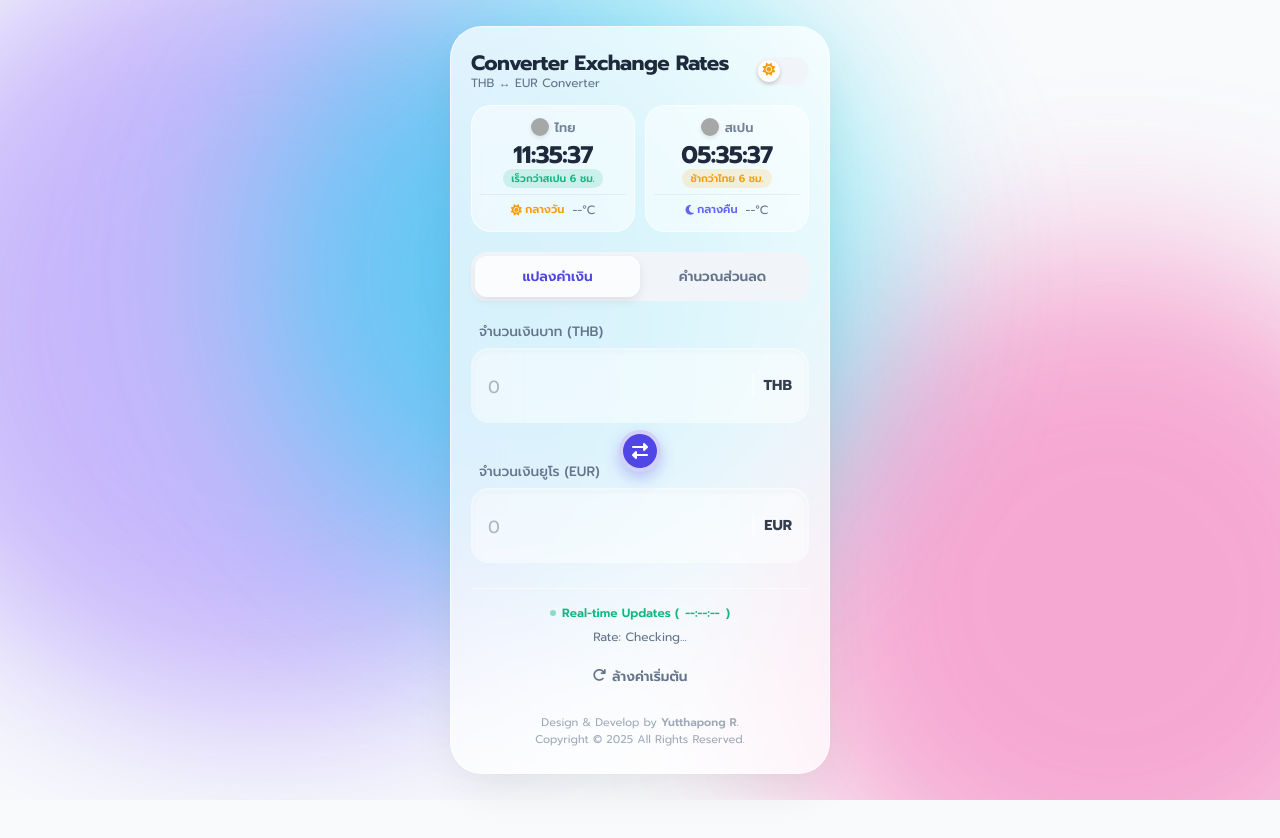
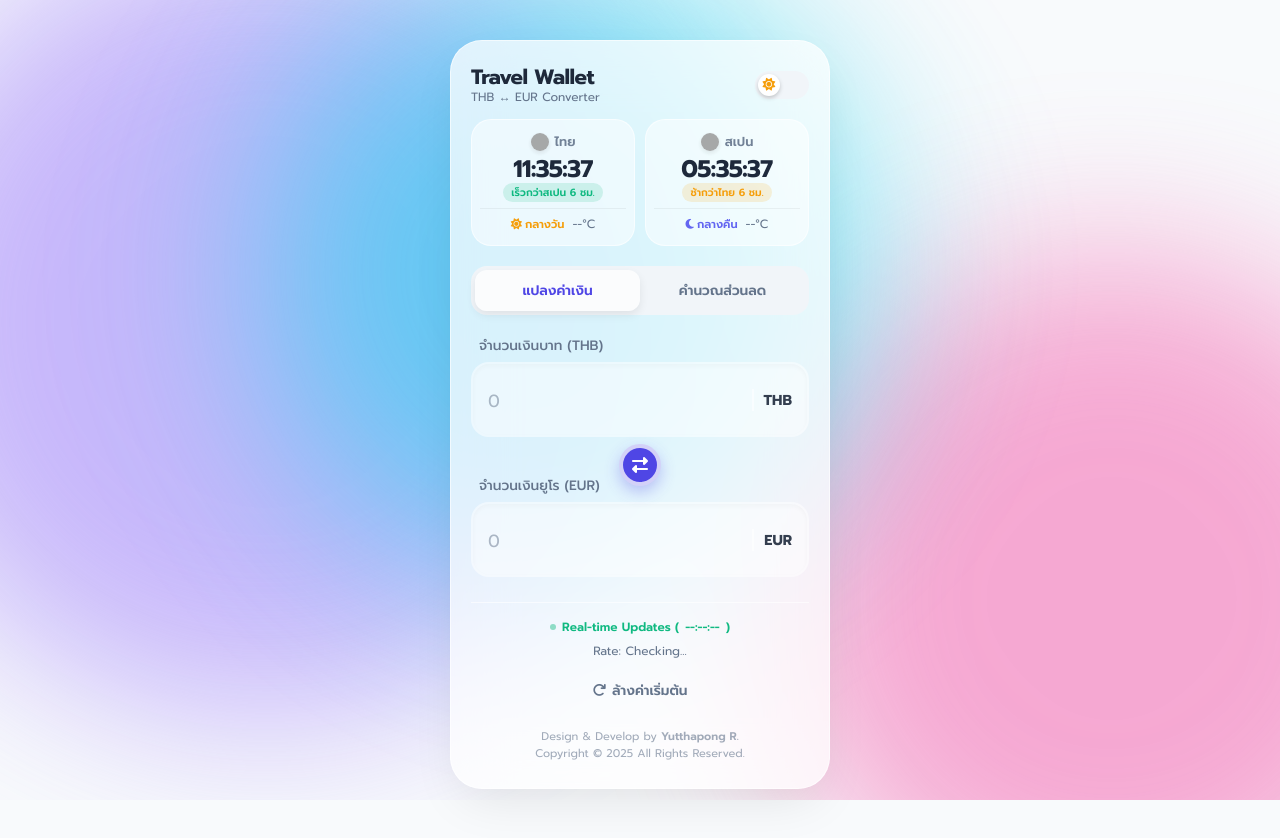
Before and after one commit to Yutthapong-lab/Travel-Tool-Spain, a plain HTML site: page index.html in a window 1280 px wide. Before the commit the page ends 800 px from the top, so only its background shows below. Drawn offline with Linux system fonts and the light colour scheme; no server answers; grey boxes are pictures that could not be loaded.

Commit message:
Add files via upload
fix screen to border

```diff
--- a/index.html
+++ b/index.html
@@ -3,20 +3,20 @@
 <head>
     <meta charset="UTF-8">
     <meta name="viewport" content="width=device-width, initial-scale=1.0, maximum-scale=1.0, user-scalable=no">
-    <title>Converter Exchange Rates: THB-EUR</title>
+    <title>Travel Wallet: THB-EUR</title>
     <link href="https://cdnjs.cloudflare.com/ajax/libs/font-awesome/6.4.0/css/all.min.css" rel="stylesheet">
     <style>
         @import url('https://fonts.googleapis.com/css2?family=Prompt:wght@300;400;500;600;700&display=swap');
 
         /* --- THEME VARIABLES --- */
         :root {
-            /* Light Mode Palette */
-            --bg-base: #f8fafc; /* พื้นหลังหลัก */
-            --orb-1: #a78bfa;   /* ม่วงอ่อน */
-            --orb-2: #f472b6;   /* ชมพู */
-            --orb-3: #22d3ee;   /* ฟ้า */
+            /* Light Mode Animation (Pastel) */
+            --bg-base: #f8fafc;
+            --orb-1: #a78bfa;
+            --orb-2: #f472b6;
+            --orb-3: #22d3ee;
 
-            --card-bg: rgba(255, 255, 255, 0.75); /* โปร่งแสงมากขึ้นเพื่อให้เห็นพื้นหลัง */
+            --card-bg: rgba(255, 255, 255, 0.75);
             --card-border: rgba(255, 255, 255, 0.6);
             --text-main: #1e293b;
             --text-sub: #64748b;
@@ -36,9 +36,9 @@
         [data-theme="dark"] {
             /* Dark Mode Palette (Neon/Deep) */
             --bg-base: #0f172a;
-            --orb-1: #4338ca;   /* น้ำเงินเข้ม */
-            --orb-2: #7c3aed;   /* ม่วงเข้ม */
-            --orb-3: #0ea5e9;   /* ฟ้าเข้ม */
+            --orb-1: #4338ca;
+            --orb-2: #7c3aed;
+            --orb-3: #0ea5e9;
 
             --card-bg: rgba(15, 23, 42, 0.65);
             --card-border: rgba(255, 255, 255, 0.1);
@@ -61,16 +61,22 @@
             font-family: 'Prompt', sans-serif;
             background-color: var(--bg-base);
             min-height: 100vh;
+            /* FIX: Changed from flex center to allow scrolling */
             display: flex;
+            flex-direction: column;
             align-items: center;
-            justify-content: center;
-            padding: 10px;
-            overflow: hidden; /* Prevent scrollbars from floating orbs */
+            justify-content: flex-start; /* Start from top */
+            padding: 40px 20px; /* Add vertical padding for scroll space */
+
+            /* FIX: Allow vertical scroll, hide horizontal */
+            overflow-x: hidden;
+            overflow-y: auto;
+
             position: relative;
             transition: background-color 0.5s ease;
         }
 
-        /* --- BACKGROUND ANIMATION (MESH GRADIENT) --- */
+        /* --- BACKGROUND ANIMATION --- */
         .background-blobs {
             position: fixed;
             top: 0; left: 0; width: 100%; height: 100%;
@@ -82,7 +88,7 @@
         .orb {
             position: absolute;
             border-radius: 50%;
-            filter: blur(80px); /* ความฟุ้ง */
+            filter: blur(80px);
             opacity: 0.6;
             animation: float 10s infinite ease-in-out alternate;
         }
@@ -123,10 +129,10 @@
             100% { transform: translate(-50%, -50%) scale(1) rotate(0deg); }
         }
 
-        /* --- CONTAINER (GLASS) --- */
+        /* --- CONTAINER --- */
         .container {
             background: var(--card-bg);
-            backdrop-filter: blur(30px); /* เบลอฉากหลังให้เห็นสีฟุ้งๆ */
+            backdrop-filter: blur(30px);
             -webkit-backdrop-filter: blur(30px);
             border: 1px solid var(--card-border);
             border-radius: 32px;
@@ -137,6 +143,10 @@
             position: relative;
             z-index: 10;
             transition: all 0.3s ease;
+
+            /* FIX: Remove overflow hidden so content isn't clipped */
+            overflow: visible;
+            margin-bottom: 20px;
         }
 
         /* --- Header --- */
@@ -300,7 +310,7 @@
     <div class="container">
         <div class="header">
             <div class="app-title">
-                Converter Exchange Rates
+                Travel Wallet
                 <span>THB &harr; EUR Converter</span>
             </div>
             <div class="theme-toggle" id="theme-btn">
```
